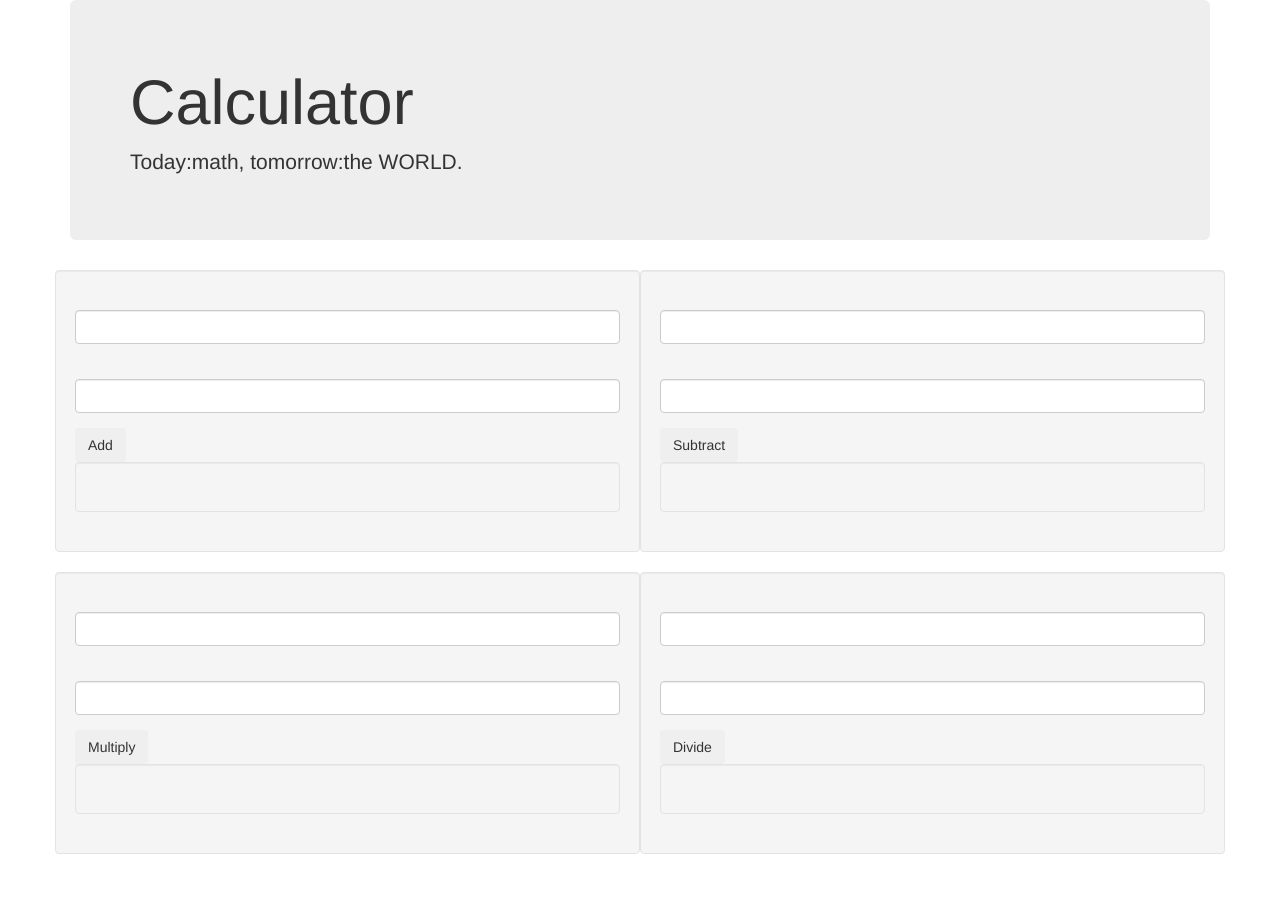
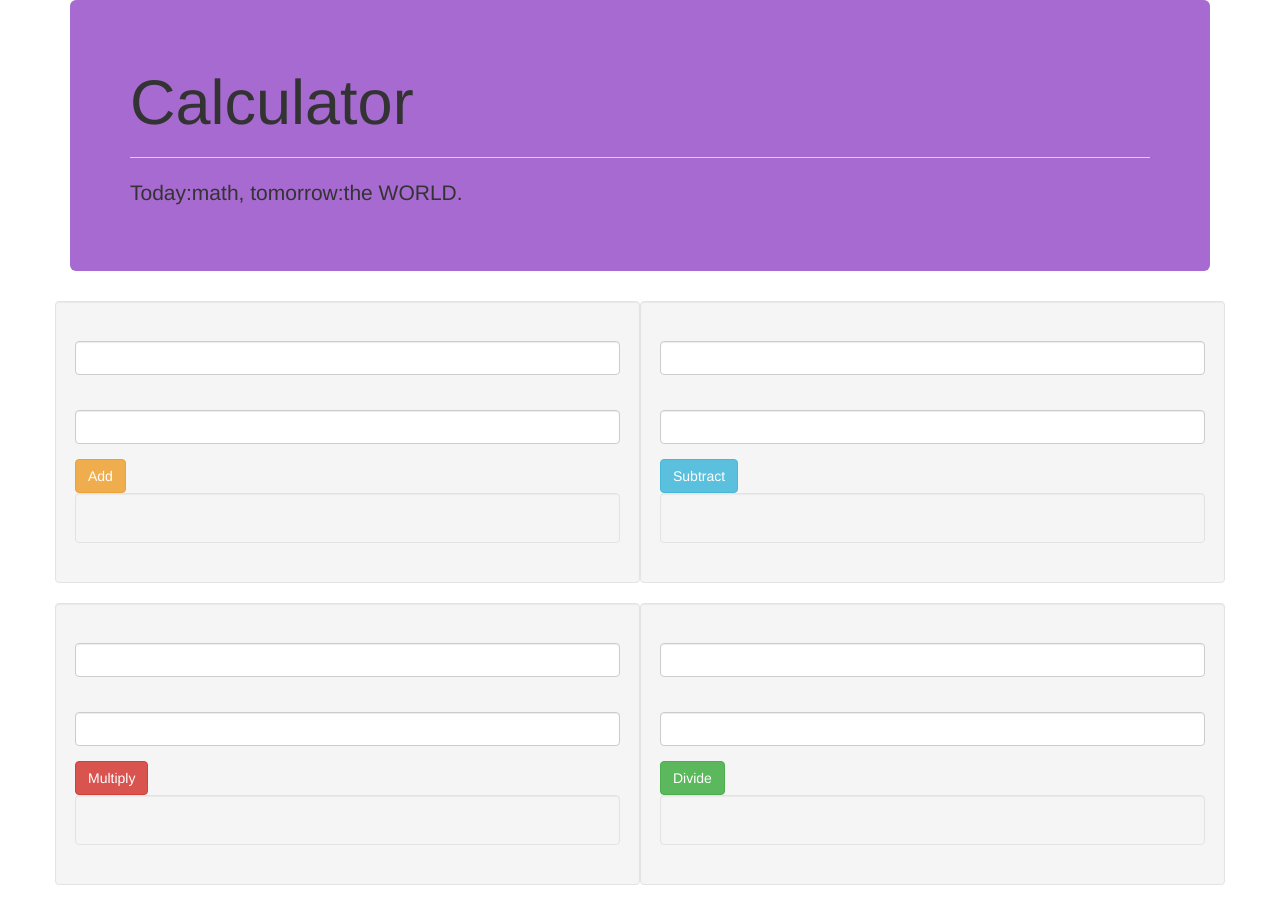
Before and after one commit to twyststar/calculator, a plain HTML site: page index.html in a window 1280 px wide. Before the commit the page ends 874 px from the top, so only its background shows below. Drawn offline with Linux system fonts and the light colour scheme.

Commit message:
Add color styling

```diff
--- a/css/styles.css
+++ b/css/styles.css
@@ -0,0 +1,3 @@
+.jumbotron {
+  background-color: #a76ad1;
+}
--- a/index.html
+++ b/index.html
@@ -15,6 +15,7 @@
 <!--HEAD-->
       <div class="jumbotron">
         <h1>Calculator</h1>
+        <hr class="my-4">
         <p>Today:math, tomorrow:the WORLD.</p>
       </div>
 <!--FORM-->
@@ -29,7 +30,7 @@
               <label for="add2"></label>
               <input id="add2" class="form-control" type="text">
             </div>
-            <button type="submit" class="btn">Add</button>
+            <button type="submit" class="btn btn-warning">Add</button>
           </form>
           <div class="well">
             <h4 id="outputAdd"></h4>
@@ -45,7 +46,7 @@
               <label for="subtract2"></label>
               <input id="subtract2" class="form-control" type="text">
             </div>
-            <button type="submit" class="btn">Subtract</button>
+            <button type="submit" class="btn btn-info">Subtract</button>
           </form>
           <div class="well">
             <h4 id="outputSubtract"></h4>
@@ -61,7 +62,7 @@
               <label for="multiply2"></label>
               <input id="multiply2" class="form-control" type="text">
             </div>
-            <button type="submit" class="btn">Multiply</button>
+            <button type="submit" class="btn btn-danger">Multiply</button>
           </form>
           <div class="well">
             <h4 id="outputMultiply"></h4>
@@ -77,7 +78,7 @@
               <label for="divide2"></label>
               <input id="divide2" class="form-control" type="text">
             </div>
-            <button type="submit" class="btn">Divide</button>
+            <button type="submit" class="btn btn-success">Divide</button>
           </form>
           <div class="well">
             <h4 id="outputDivide"></h4>
```
